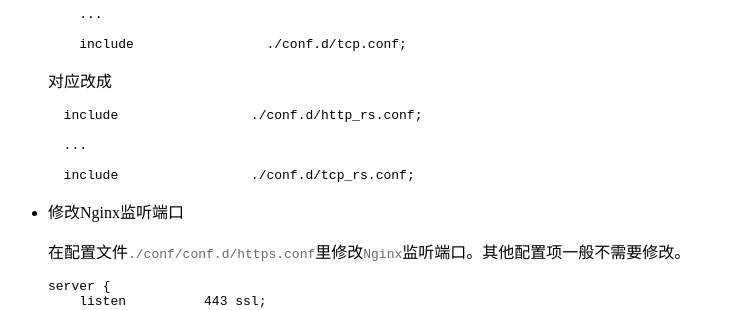
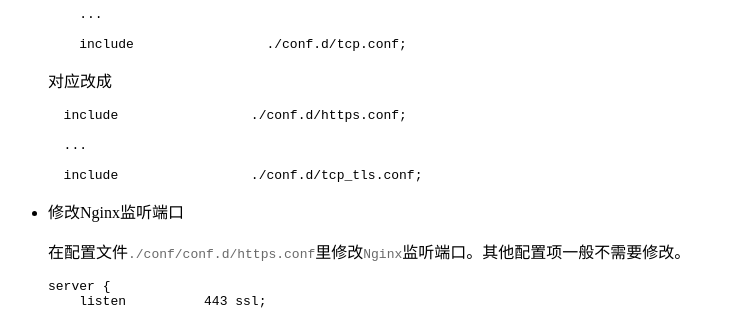
Before and after one commit to WeBankBlockchain/WeEvent-docs, a Sphinx documentation site: the page built from docs/install/module/nginx.md, in a window 1280 px wide and 900 px high, scrolled down 2069 px. Shown: the part 152-462 px from the top of the window, without its empty margins (0-735 px from the left). Built offline with Sphinx 7.4.7 and the Read the Docs theme 2.0.0, drawn with Linux system fonts in a browser that asks for light colours.

Commit message:
update nginx doc (#56)

````diff
--- a/docs/install/module/nginx.md
+++ b/docs/install/module/nginx.md
@@ -102,11 +102,11 @@ $ tree
     对应改成
 
     ```nginx
-      include                 ./conf.d/http_rs.conf;
+      include                 ./conf.d/https.conf;
 
       ...
 
-      include                 ./conf.d/tcp_rs.conf;
+      include                 ./conf.d/tcp_tls.conf;
     ```
 
 - 修改Nginx监听端口
````
